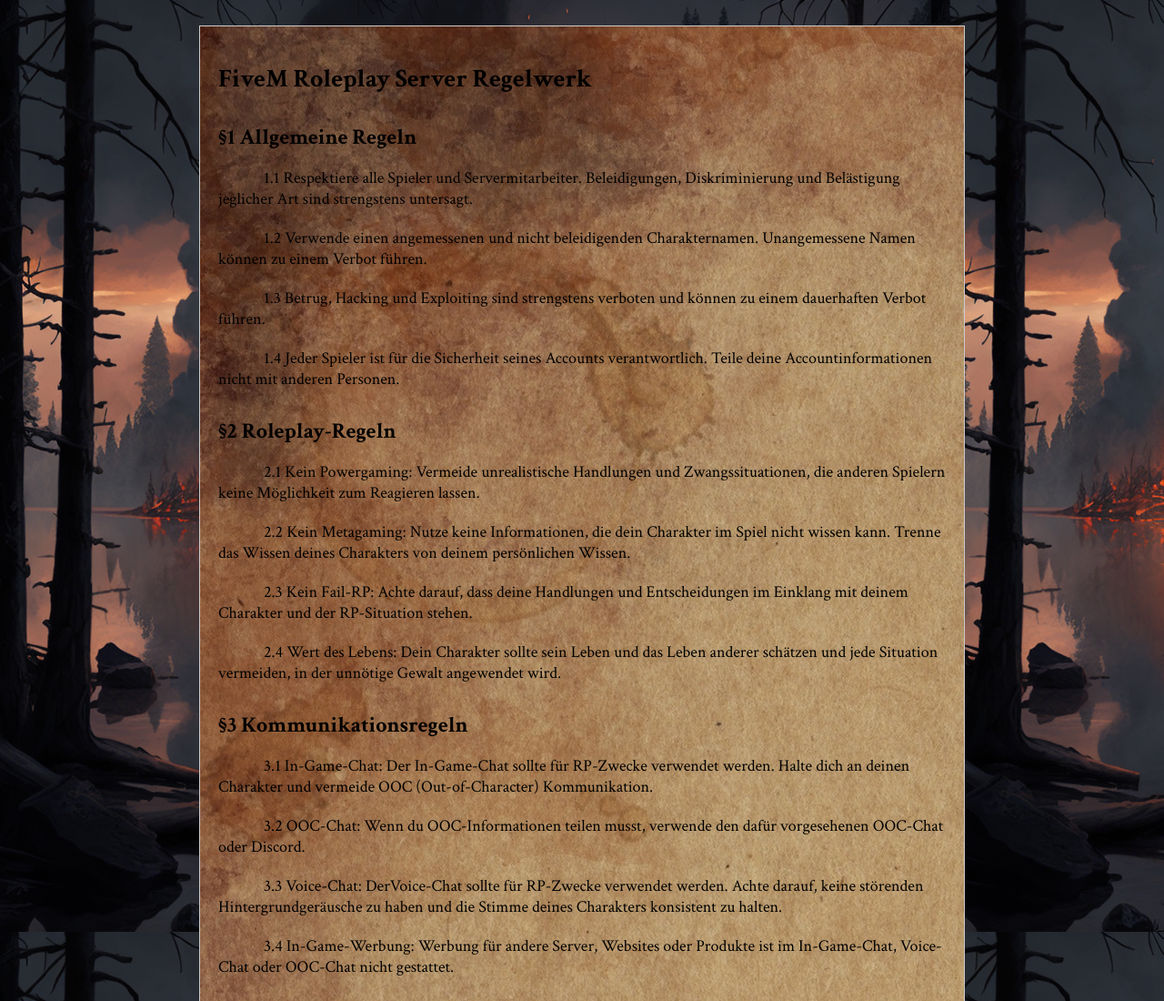
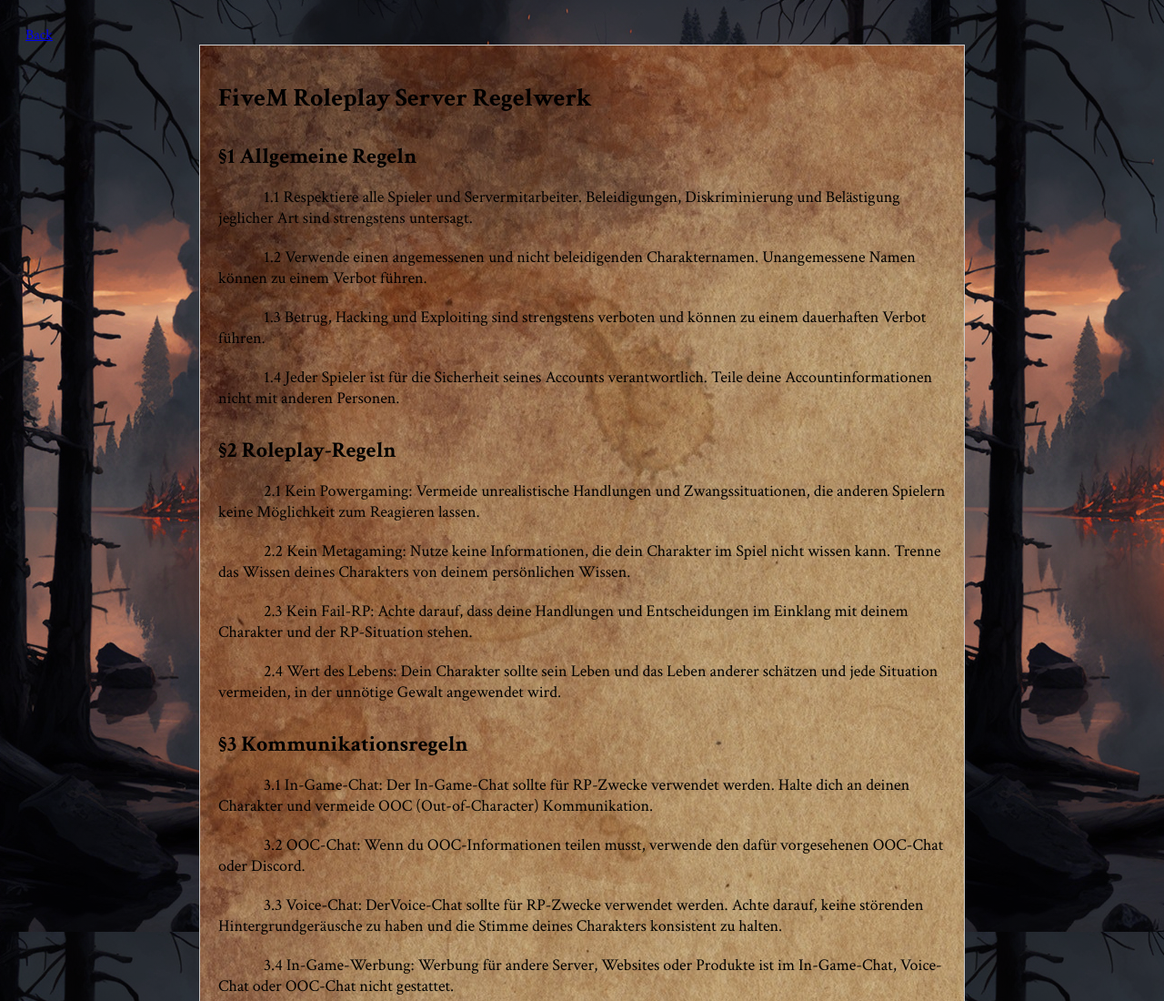
Before and after one commit to Lamboserker/COLA_HOMEPAGE, a plain HTML site: page regelwerk.html in a window 1280 px wide. Shown: the top 1100 px of the page at 91% size. Drawn offline with Linux system fonts and the light colour scheme.

Commit message:
Update regelwerk.html

```diff
--- a/regelwerk.html
+++ b/regelwerk.html
@@ -12,6 +12,9 @@
 
 </head>
 <body>
+    <!--Button !-->
+   <a href="index.html" class="button-40">Back</a>
+
     <div class="law-book">
         <h1>FiveM Roleplay Server Regelwerk</h1>
 
```
